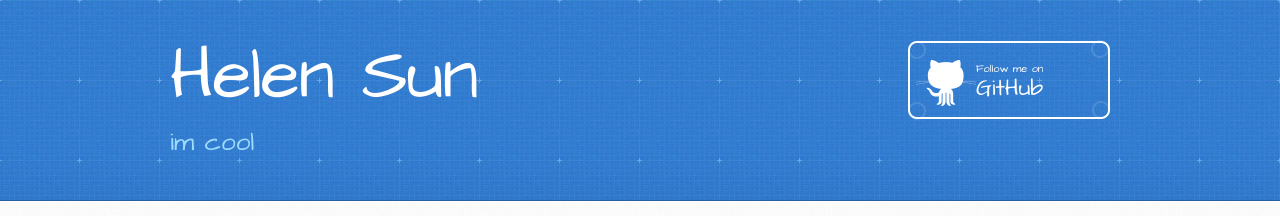
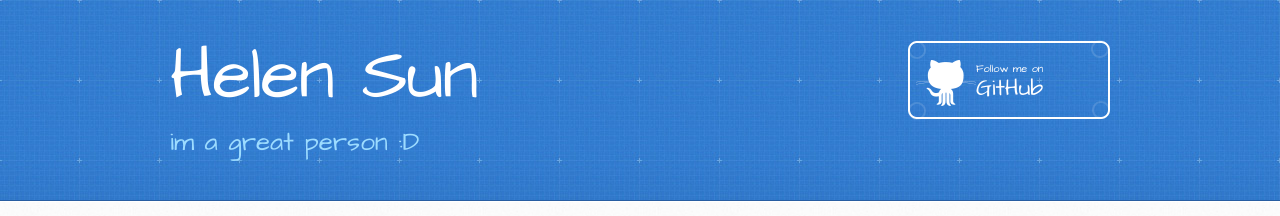
Before and after one commit to hsun1316/hsun1316.github.io, a plain HTML site: page index.html in a window 1280 px wide. Shown: the top 216 px of the page. Drawn offline with Linux system fonts and the light colour scheme.

Commit message:
Update index.html

```diff
--- a/index.html
+++ b/index.html
@@ -20,7 +20,7 @@
     <header>
       <div class="inner">
         <h1>Helen Sun</h1>
-        <h2>im cool</h2>
+        <h2>im a great person :D</h2>
         <a href="https://github.com/hsun1316" class="button"><small>Follow me on</small> GitHub</a>
       </div>
     </header>
```
